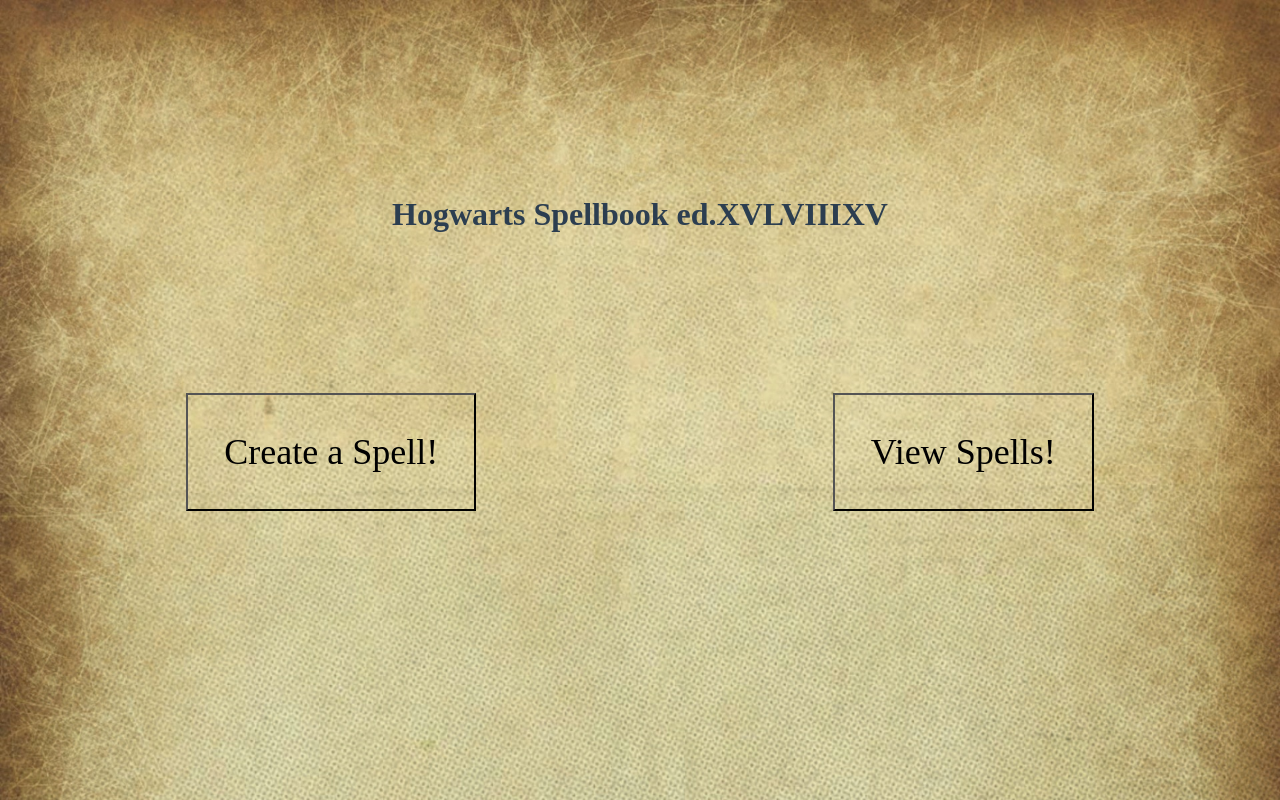
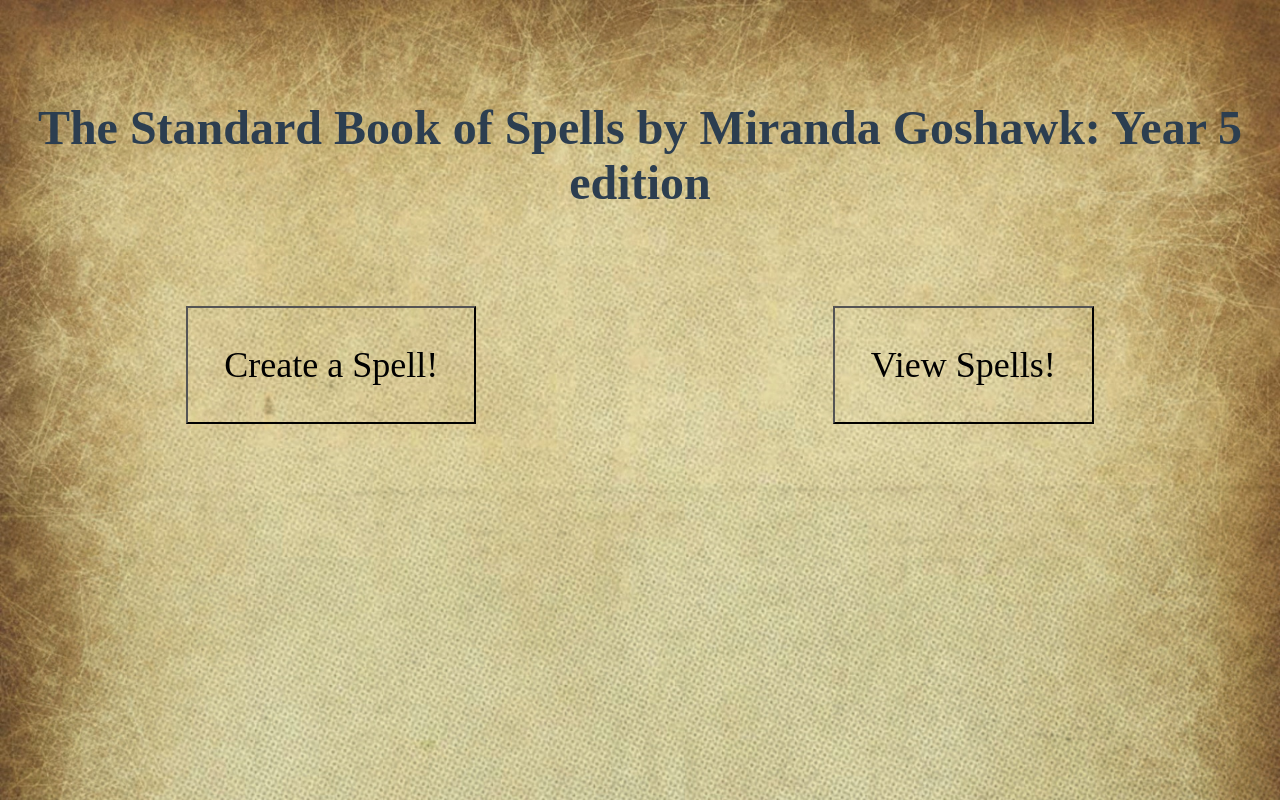
Before and after one commit to MarchCorbin/spellbook, a Vue app: page /#/ in a window 1280 px wide. Built offline with nearby package versions, Linux system fonts and the light colour scheme; a web font is replaced by a local one.

Commit message:
More styling on body

```diff
--- a/src/views/Home.vue
+++ b/src/views/Home.vue
@@ -1,6 +1,7 @@
 <template>
   <div class='parchment'>
-    <h1 class="title">Hogwarts Spellbook ed.XVLVIIIXV</h1>
+    <h1 class="title">The Standard Book of Spells by Miranda Goshawk: Year 5 edition
+    </h1>
 
     <div class='button-holder'>
       <router-link to='/createspell'>
@@ -56,9 +57,11 @@
 }
 
 body {
-  background-image: url('../assets/parchment.jpg');
-  background-size: 100%;
-  background-repeat: no-repeat;
+  /* background-image: url('../assets/parchment.jpg'); */
+  /* background-size: 100%; */
+  /* background-repeat: no-repeat; */
+  background: url('../assets/parchment.jpg') no-repeat fixed;
+   background-size: 100%;
 }
 /* .parchment {
   background-image: url('../assets/parchment.jpg');
@@ -66,8 +69,10 @@
 /* } */
 
 .title {
-    margin-top: 4em;
-    margin-bottom: 5em;
+    /* margin-top: 4em;
+    margin-bottom: 5em; */
+    font-size: 3em;
+    margin-bottom: 2em;
 }
 
 button {
```
